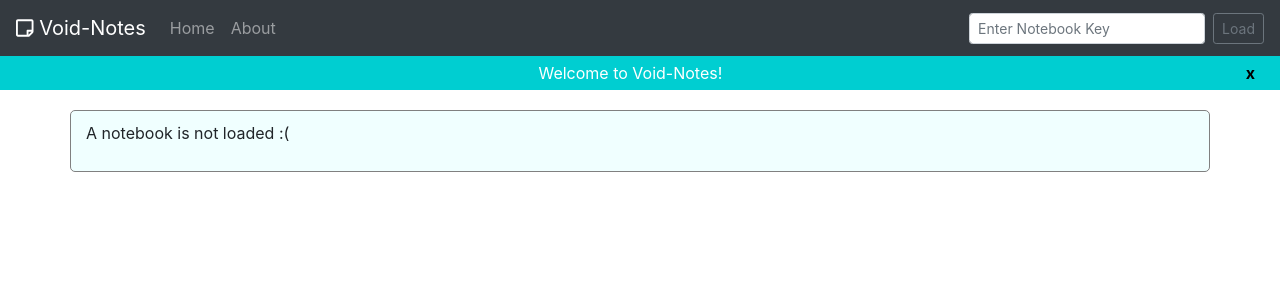
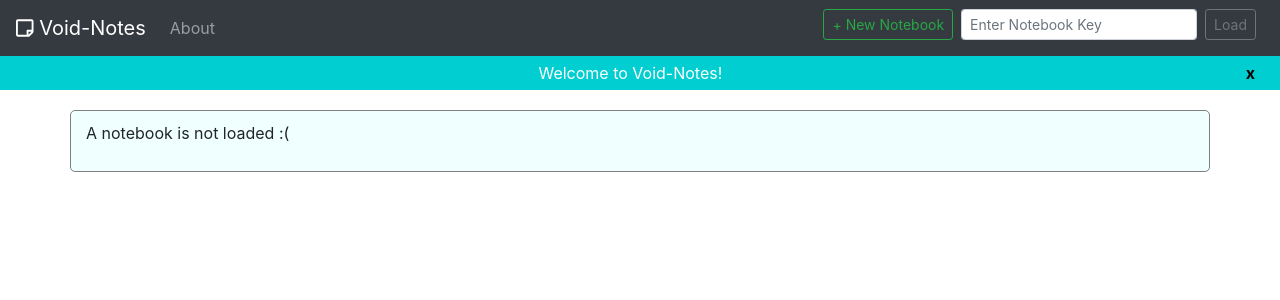
Before and after one commit to daspe/void-notes, a React (Create React App) app: page / in a window 1280 px wide. Shown: the top 300 px of the page. Built offline with nearby package versions, Linux system fonts and the light colour scheme.

Commit message:
Create new notebook function.

```diff
--- a/src/App.js
+++ b/src/App.js
@@ -57,7 +57,6 @@ class App extends Component {
         expiration: data.expiration,
       },
     });
-    this.setMsg('Notebook was loaded!');
   }
 
   loadNotes = (data) => {
@@ -83,7 +82,7 @@ class App extends Component {
     const submittedNbKey = this.state.inputNbKey;
     if (submittedNbKey.length < NB_KEY_LENGTH || submittedNbKey > NB_KEY_LENGTH) {
       this.setMsg('Incorrect key length. Must be 30 characters long.');
-      return; // Stop if key is the wrong length
+      // return; // Stop if key is the wrong length; comment out for debug
     }
     // Fetch notebook data from API using submitted key
     fetch((API_URL + 'vn/nb/' + submittedNbKey), {
@@ -93,6 +92,7 @@ class App extends Component {
     .then(nb => {
       if (nb.nbKey) {
         this.loadNotebook(nb); // load the notebook
+        this.setMsg('Notebook was loaded!');
         fetch((API_URL + 'vn/notes/' + nb.nbKey), {
           method: 'get',
         })
@@ -104,7 +104,22 @@ class App extends Component {
         })
         .catch(err => console.log(err));
       }
-      // console.log(this.state.nb, this.state.nbLoaded); // debug
+    })
+    .catch(err => console.log(err));
+  }
+
+  onCreateNb = () => {
+    // Create a new notebook in the database
+    fetch((API_URL + 'vn/nb/create'), {
+      method: 'post',
+    })
+    .then(response => response.json())
+    .then(data => {
+      console.log(data.nb);
+      if (data.nb.nbKey) {
+        this.loadNotebook(data.nb); // load the notebook
+        this.setMsg('New notebook was created!');
+      }
     })
     .catch(err => console.log(err));
   }
@@ -131,6 +146,7 @@ class App extends Component {
             unloadNotes={this.unloadNotes}
             onChange={this.onChangeNbKey}
             onSubmit={this.onSubmitNbKey}
+            onCreateNb={this.onCreateNb}
           />
           {this.state.showMsg &&
             <Message msg={this.state.msg} toggleMsg={this.toggleMsg} />
--- a/src/components/LoadNbForm.js
+++ b/src/components/LoadNbForm.js
@@ -5,18 +5,29 @@ import {
   Button
 } from 'react-bootstrap';
 
-function LoadNbForm({ onChange, onSubmit }) {
+function LoadNbForm({ onChange, onSubmit, onCreateNb }) {
   return (
     <Form inline>
+      <Button
+        variant="outline-success"
+        size="sm"
+        className="mr-2 mb-2"
+        onClick={onCreateNb}
+      >+ New Notebook</Button>
       <FormControl
         type="text"
         placeholder="Enter Notebook Key"
         size="sm"
-        className="mr-sm-2"
+        className="mr-2 mb-2"
         onChange={onChange}
         onSubmit={onSubmit}
       />
-      <Button variant="outline-secondary" size="sm" onClick={onSubmit}>Load</Button>
+      <Button
+        variant="outline-secondary"
+        size="sm"
+        className="mr-2 mb-2"
+        onClick={onSubmit}
+      >Load</Button>
     </Form>
   );
 }
--- a/src/components/NavigationBar.js
+++ b/src/components/NavigationBar.js
@@ -8,14 +8,7 @@ import LoadNbForm from './LoadNbForm';
 import NavBarNbInfo from './NavBarNbInfo';
 import { FontAwesomeIcon } from '@fortawesome/react-fontawesome'
 
-function NavigationBar({ nbLoaded, nb, unloadNotes, onChange, onSubmit }) {
-  let loadNb;
-  if (!nbLoaded) {
-    loadNb = <LoadNbForm onChange={onChange} onSubmit={onSubmit} />;
-  } else {
-    loadNb = <NavBarNbInfo nb={nb} unloadNotes={unloadNotes} />;
-  }
-
+function NavigationBar({ nbLoaded, nb, unloadNotes, onChange, onSubmit, onCreateNb }) {
   return (
     <Navbar bg="dark" variant="dark" expand="md">
       <Navbar.Brand href="/">
@@ -25,10 +18,12 @@ function NavigationBar({ nbLoaded, nb, unloadNotes, onChange, onSubmit }) {
       <Navbar.Toggle aria-controls="basic-navbar-nav" />
       <Navbar.Collapse id="basic-navbar-nav">
         <Nav className="mr-auto">
-          <Nav.Link href="/">Home</Nav.Link>
           <Nav.Link href="/about">About</Nav.Link>
         </Nav>
-        {loadNb}
+        {!nbLoaded ?
+          <LoadNbForm onChange={onChange} onSubmit={onSubmit} onCreateNb={onCreateNb} /> :
+          <NavBarNbInfo nb={nb} unloadNotes={unloadNotes} />
+        }
       </Navbar.Collapse>
     </Navbar>
   );
```
